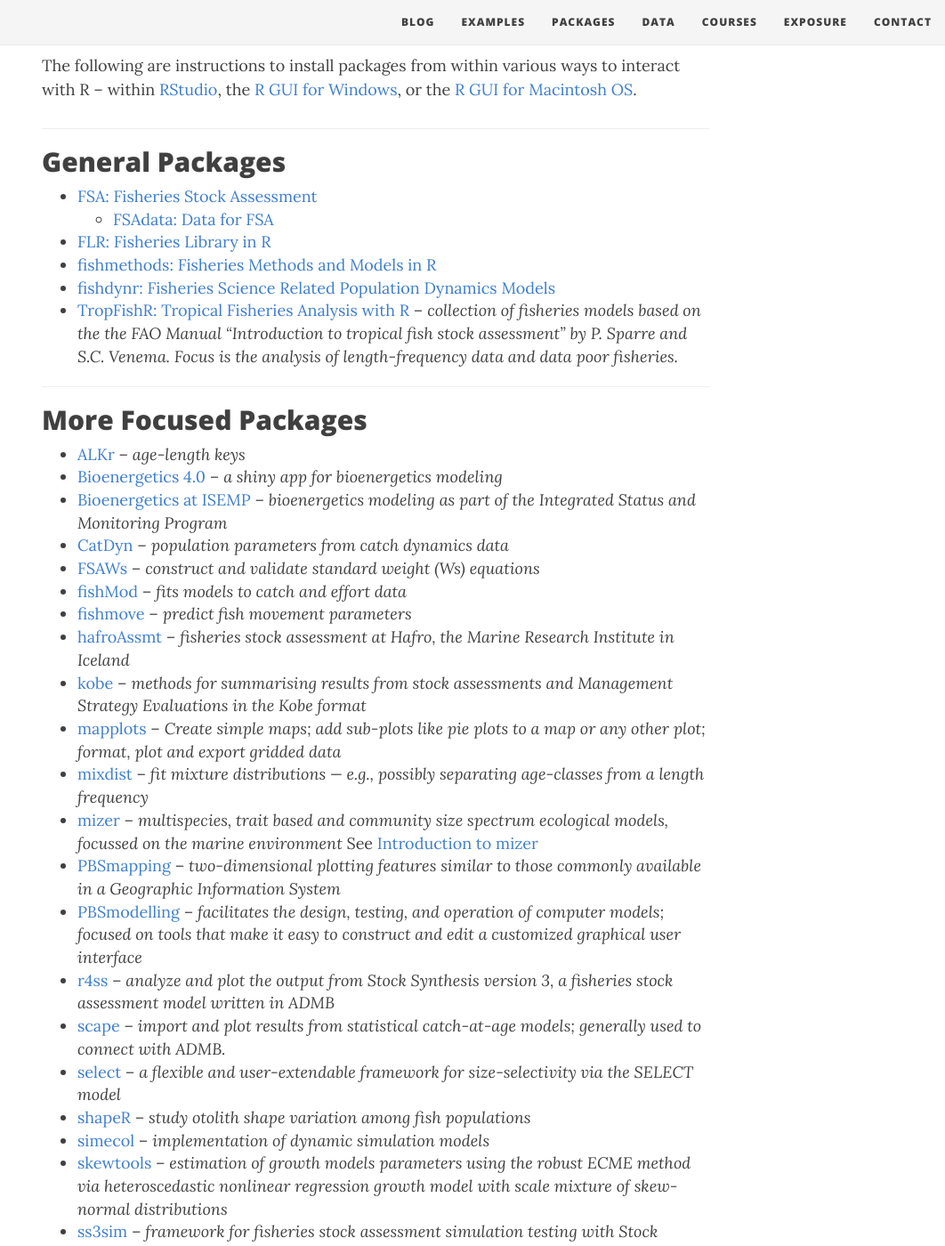
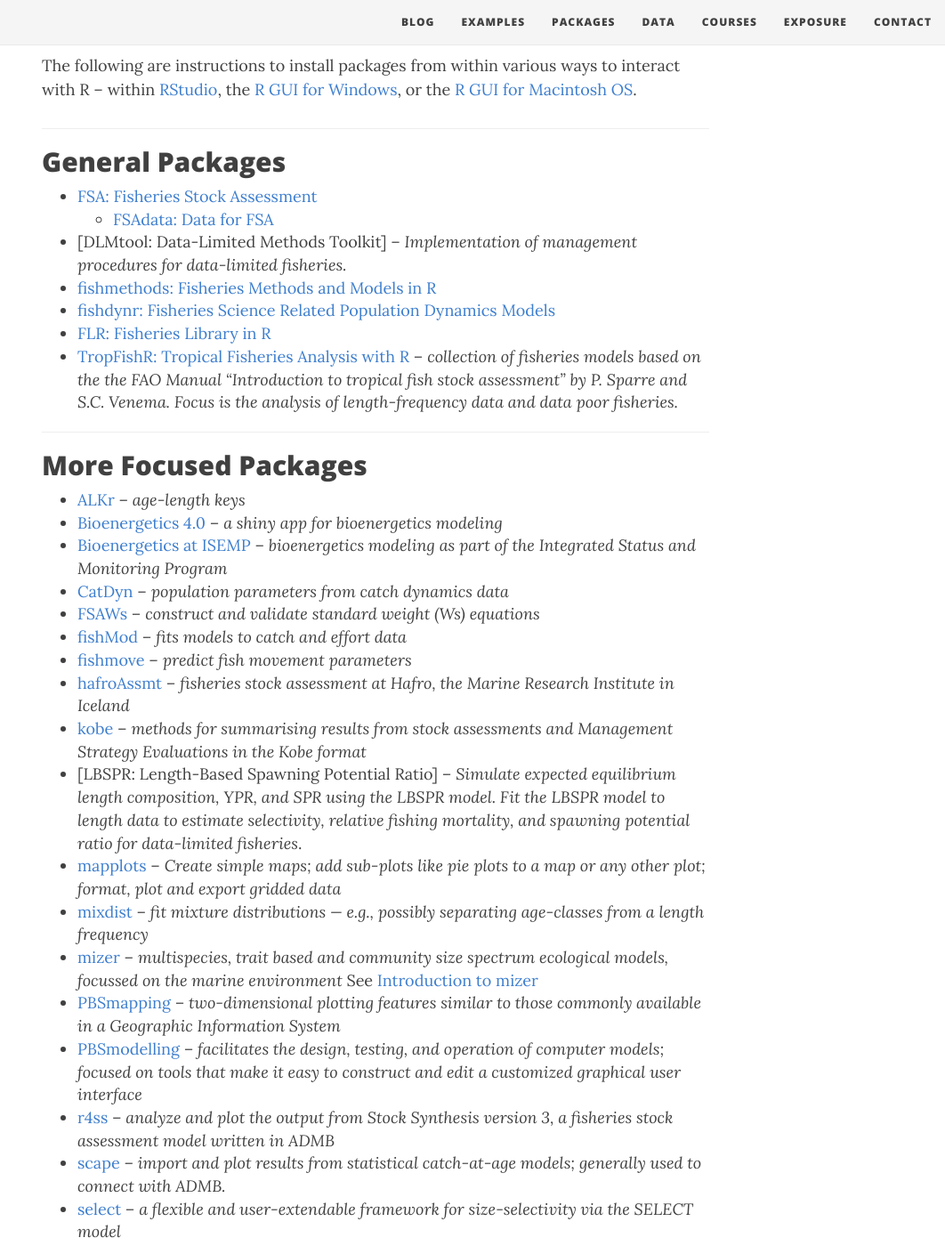
Before and after one commit to droglenc/fishR, a Jekyll site: the page built from packages.md, in a window 1280 px wide and 1400 px high, scrolled down 450 px. Shown: the whole window at 89% size, without its empty margins (218-1280 px from the left). Built offline with Jekyll 4.4.1, drawn with Linux system fonts in a browser that asks for light colours; nearby versions of some CDN libraries; some of the changed text lies outside the part shown.

Commit message:
Added mored packages

```diff
--- a/packages.md
+++ b/packages.md
@@ -22,9 +22,10 @@
 ## General Packages
 * [FSA: Fisheries Stock Assessment](https://github.com/droglenc/FSA#readme)
     * [FSAdata: Data for FSA](https://github.com/droglenc/FSAdata#readme)
-* [FLR: Fisheries Library in R](http://www.flr-project.org/index.html)
+* [DLMtool: Data-Limited Methods Toolkit] -- *Implementation of management procedures for data-limited fisheries.*
 * [fishmethods: Fisheries Methods and Models in R](https://cran.r-project.org/web/packages/fishmethods/index.html)
 * [fishdynr: Fisheries Science Related Population Dynamics Models](https://github.com/marchtaylor/fishdynr#readme)
+* [FLR: Fisheries Library in R](http://www.flr-project.org/index.html)
 * [TropFishR: Tropical Fisheries Analysis with R](https://cran.r-project.org/web/packages/TropFishR/index.html) -- *collection of fisheries models based on the the FAO Manual "Introduction to tropical fish stock assessment" by P. Sparre and S.C. Venema.  Focus is the analysis of length-frequency data and data poor fisheries.*
 
 
@@ -40,6 +41,7 @@
 * [fishmove](https://cran.r-project.org/web/packages/fishmove/index.html) -- *predict fish movement parameters*
 * [hafroAssmt](http://hafroassmt.r-forge.r-project.org/) -- *fisheries stock assessment at Hafro, the Marine Research Institute in Iceland*
 * [kobe](https://cran.r-project.org/web/packages/kobe/index.html) -- *methods for summarising results from stock assessments and Management Strategy Evaluations in the Kobe format*
+* [LBSPR: Length-Based Spawning Potential Ratio] -- *Simulate expected equilibrium length composition, YPR, and SPR using the LBSPR model. Fit the LBSPR model to length data to estimate selectivity, relative fishing mortality, and spawning potential ratio for data-limited fisheries*.
 * [mapplots](https://cran.r-project.org/web/packages/mapplots/index.html) -- *Create simple maps; add sub-plots like pie plots to a map or any other plot; format, plot and export gridded data*
 * [mixdist](http://ms.mcmaster.ca/peter/mix/mix.html) -- *fit mixture distributions — e.g., possibly separating age-classes from a length frequency*
 * [mizer](https://cran.r-project.org/web/packages/mizer/index.html) -- *multispecies, trait based and community size spectrum ecological models, focussed on the marine environment*  See [Introduction to mizer](https://cran.r-project.org/web/packages/mizer/vignettes/mizer_vignette.pdf)
@@ -88,6 +90,7 @@
 ## Packages to Access Online Databases
 * [DATRAS](http://www.rforge.net/DATRAS/Tutorial.html) -- *read and manipulate trawl survey data from the [DATRAS database](http://www.ices.dk/marine-data/data-portals/Pages/DATRAS.aspx)*
 * [LTERdata](https://github.com/GLEON/LTERdata) -- *functions for retrieving NTL LTER data*
+* [ramlegacy](https://github.com/seananderson/ramlegacy) -- *Download, import, convert, and cache the RAM Legacy Stock Assessment Database*
 * [rfishbase](https://github.com/ropensci/rfishbase) -- *a programmatic interface to [fishbase.org](http://fishbase.org/)*
 * [rfisheries](https://ropensci.org/tutorials/rfisheries_tutorial.html) -- *a programmatic interface to [OpenFisheries.org](http://openfisheries.org/)*
 
@@ -108,5 +111,7 @@
 
 ## Packages Not Actively Maintained
 * [FishAssess](http://fishassess.sourceforge.net/)
+* [FishyR](https://github.com/ballengerj/FishyR)
 * [fsap](http://sourceforge.net/projects/fsap/)
 * [ichthyoanalysis](http://sourceforge.net/projects/ichthyoanalysis/)
+* [s6model](https://github.com/alko989/s6model) -- Data-poor fish stock assessment using the single species, size structured, steady state model.
```
